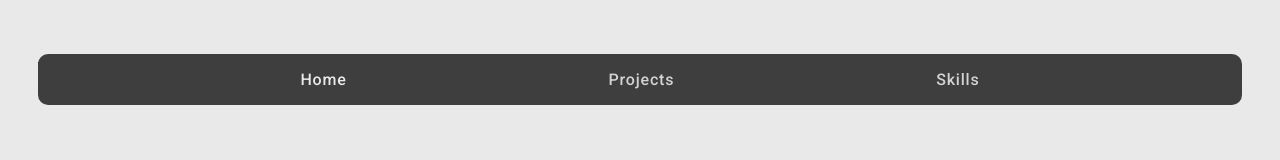
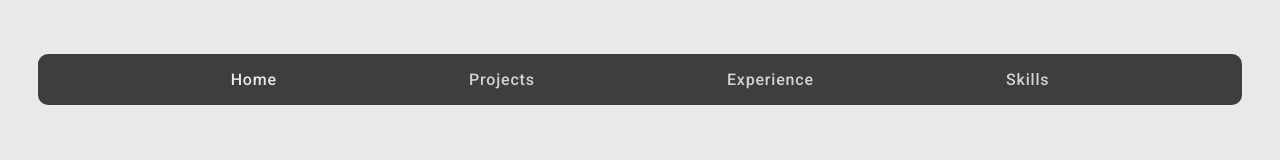
Before and after one commit to johanesashn/jonewport, a React (Vite) app: page / in a window 1280 px wide. Shown: the part 765-925 px from the top of the page. Built offline with nearby package versions, Linux system fonts and the light colour scheme.

Commit message:
Add files via upload

```diff
--- a/src/components/Company.jsx
+++ b/src/components/Company.jsx
@@ -2,7 +2,7 @@ import CardMini from "./CardMini"
 
 export default function Company(){
     return (
-        <div className="company">
+        <div className="company" id="experience">
             <div className="company-title">
                 <h2 className="company-title--main">EXPERIENCE</h2>
                 <p className="company-title--sub">Don't <b>miss</b> the latest happenings in my <b>Porto.</b></p>
--- a/src/components/Navbar.jsx
+++ b/src/components/Navbar.jsx
@@ -26,6 +26,7 @@ export default function Navbar(){
             <ul className="nav-list">
                 <li onClick={goUp}>Home</li>
                 <li><a href="#projects">Projects</a></li>
+                <li><a href="#experience">Experience</a></li>
                 <li><a href="#skills">Skills</a></li>
             </ul>
         </nav>
```
